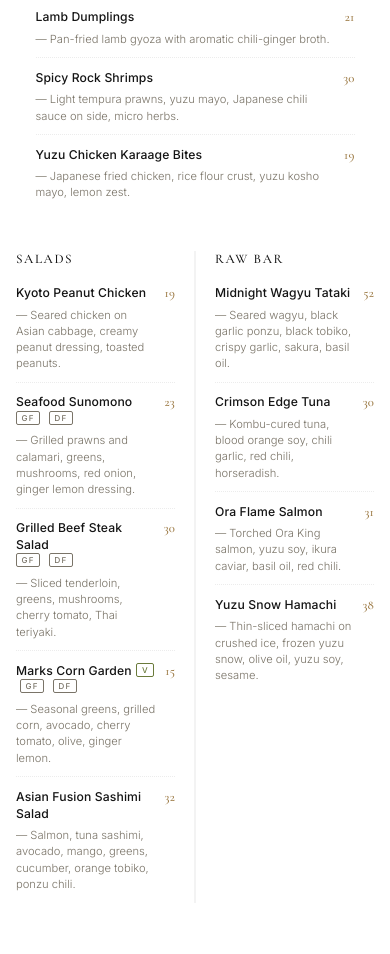
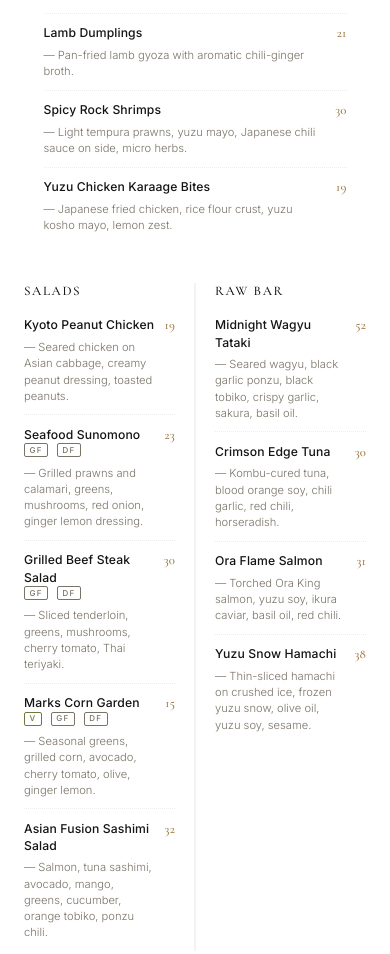
Before and after one commit to iamkolimo/Marks, a plain HTML site: page menu.html in a window 390 px wide. Shown: the part 1085-2039 px from the top of the page. Drawn offline with nearby package versions, Linux system fonts and the light colour scheme.

Commit message:
Menu — increase L/R page padding further on mobile & tablet
Prices in the right pair-row column were still feeling close to the
viewport edge. Bumped horizontal padding again at every breakpoint:
  tablet (<=960):     1.75rem -> 2.5rem
  small  (<=680):     1.25rem -> 2rem
  narrow (<=420):     1rem    -> 1.5rem

Co-Authored-By: Claude Opus 4.7 <noreply@anthropic.com>

```diff
--- a/css/menu.css
+++ b/css/menu.css
@@ -694,7 +694,7 @@
 /* Tablet — narrower column gap, slightly smaller type */
 @media (max-width: 960px) {
   .menu-page {
-    padding: 8rem 1.75rem 4rem;
+    padding: 8rem 2.5rem 4rem;
   }
 
   .menu-grid {
@@ -740,7 +740,7 @@
    name+price row so the two-column grid stays consistent */
 @media (max-width: 680px) {
   .menu-page {
-    padding: 7rem 1.25rem 3rem;
+    padding: 7rem 2rem 3rem;
   }
 
   .menu-grid {
@@ -842,7 +842,7 @@
 /* Very narrow phones — keep two columns, minimum comfortable size */
 @media (max-width: 420px) {
   .menu-page {
-    padding: 6.5rem 1rem 2.5rem;
+    padding: 6.5rem 1.5rem 2.5rem;
   }
 
   .menu-grid {
```
